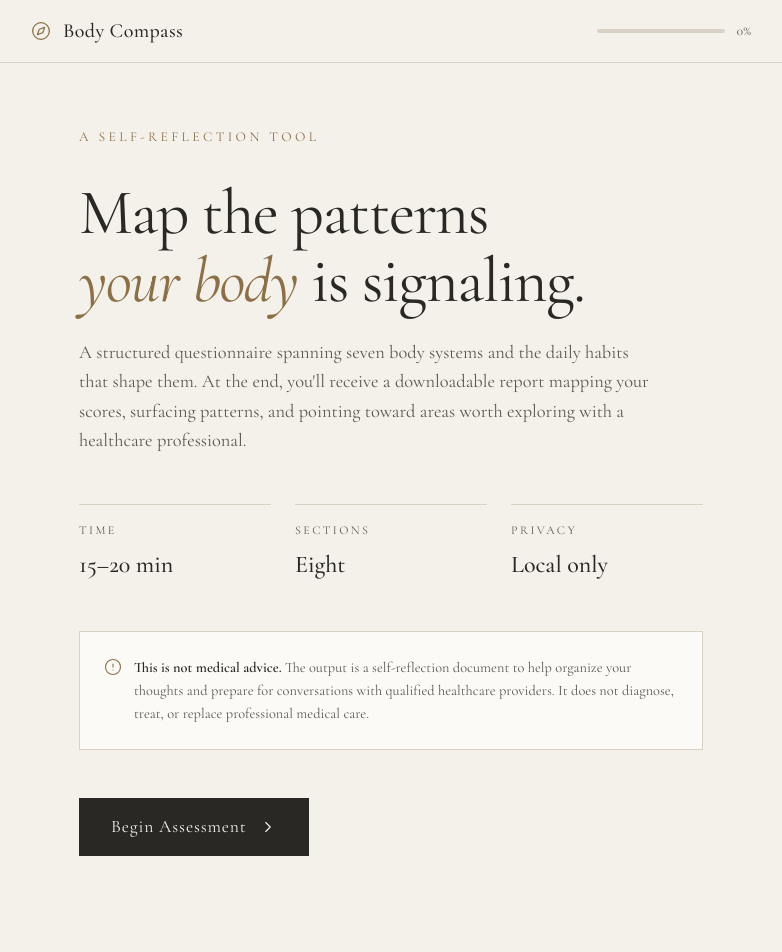
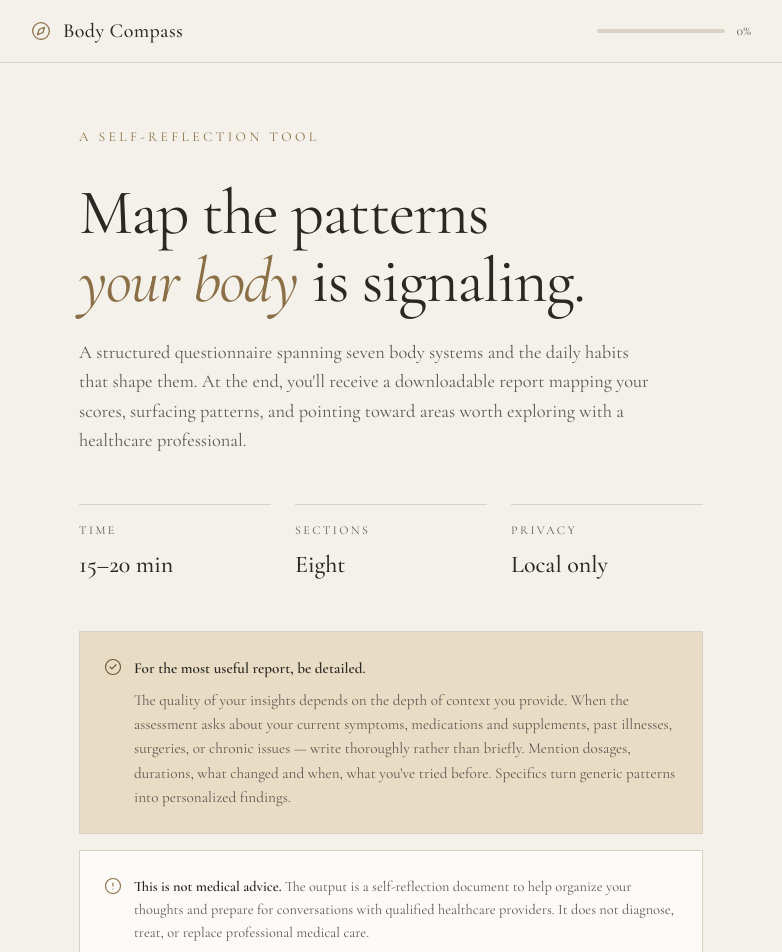
Before and after one commit to kiweeone/body-compass, a React (Vite) app: page / in a window 1280 px wide. Shown: the top 952 px of the page, without its empty margins (249-1031 px from the left). Built offline with nearby package versions, Linux system fonts and the light colour scheme.

Commit message:
Add guidance card encouraging detailed responses on intro

```diff
--- a/src/App.jsx
+++ b/src/App.jsx
@@ -469,6 +469,18 @@ function IntroScreen({ onStart }) {
             </div>
           </div>
         ))}
+      </div>
+
+      <div style={{ background: COLORS.highlight, border: `1px solid ${COLORS.rule}`, padding: '1.5rem', marginBottom: '1rem' }}>
+        <div className="flex gap-3">
+          <CheckCircle2 size={18} style={{ color: COLORS.accentDark, flexShrink: 0, marginTop: '2px' }} strokeWidth={1.5} />
+          <div style={{ fontSize: '0.95rem', lineHeight: 1.6, color: COLORS.ink }}>
+            <strong style={{ color: COLORS.ink }}>For the most useful report, be detailed.</strong>
+            <p style={{ marginTop: '0.5rem', color: COLORS.inkLight }}>
+              The quality of your insights depends on the depth of context you provide. When the assessment asks about your current symptoms, medications and supplements, past illnesses, surgeries, or chronic issues — write thoroughly rather than briefly. Mention dosages, durations, what changed and when, what you've tried before. Specifics turn generic patterns into personalized findings.
+            </p>
+          </div>
+        </div>
       </div>
 
       <div style={{ background: COLORS.paper, border: `1px solid ${COLORS.rule}`, padding: '1.5rem', marginBottom: '3rem' }}>
```
